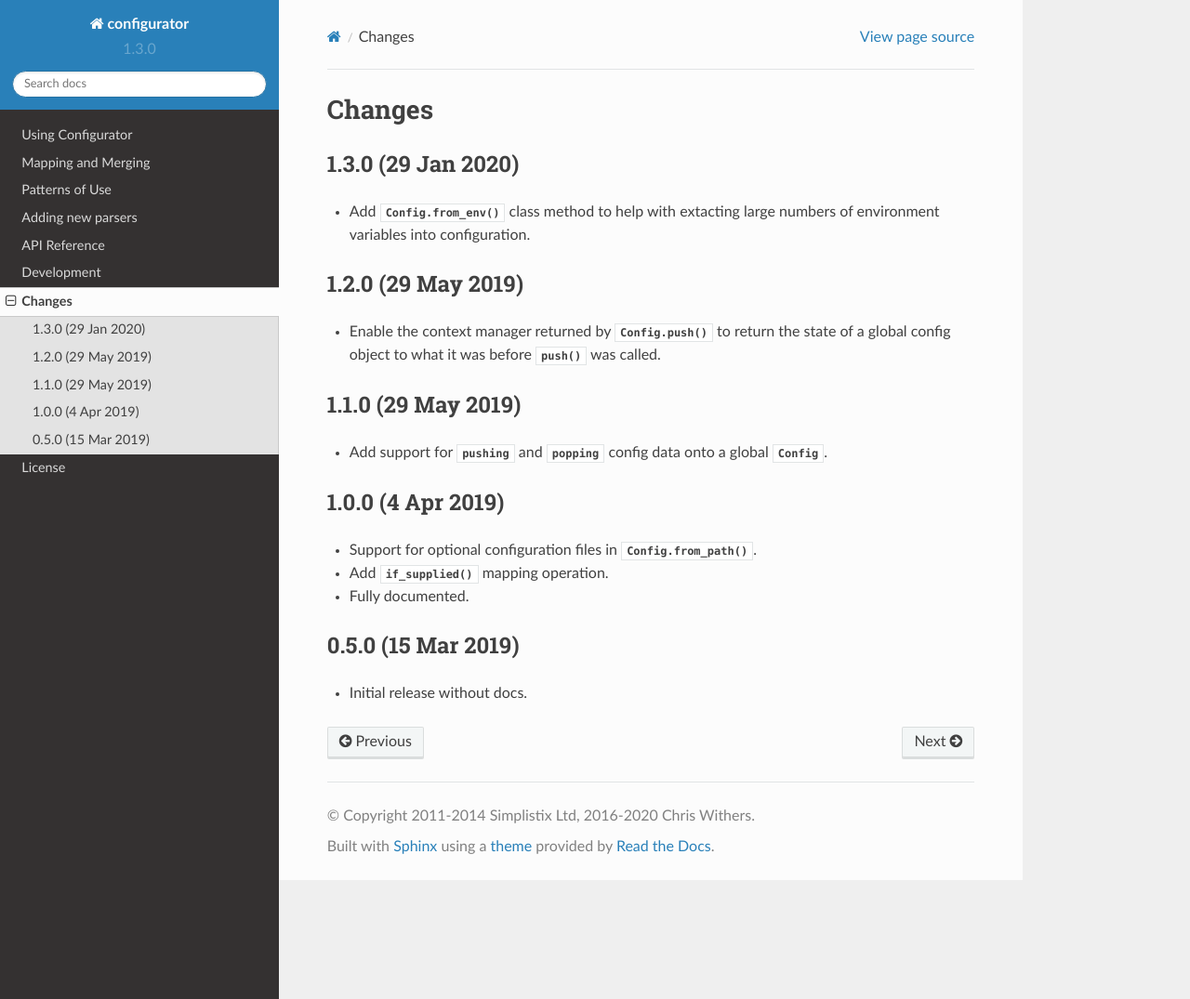
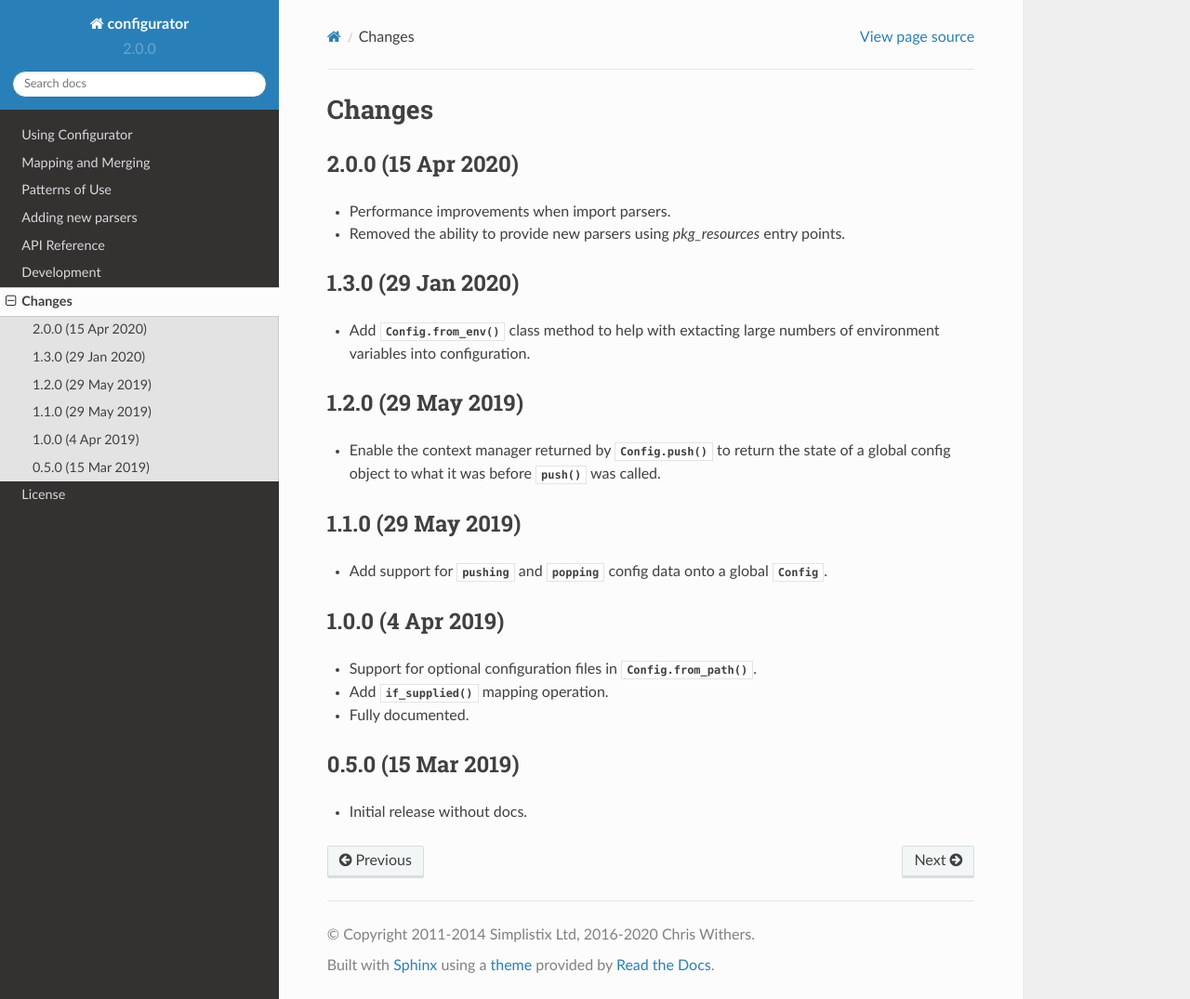
Before and after one commit to simplistix/configurator, a Sphinx documentation site: the page built from docs/changes.rst, in a window 1280 px wide and 1075 px high. Shown: the whole window at 93% size. Built offline with Sphinx 7.4.7 and the Read the Docs theme 2.0.0, drawn with Linux system fonts in a browser that asks for light colours.

Commit message:
Prepare for 2.0.0 release.

```diff
--- a/docs/changes.rst
+++ b/docs/changes.rst
@@ -2,6 +2,14 @@
 
 Changes
 =======
+
+2.0.0 (15 Apr 2020)
+-------------------
+
+- Performance improvements when import parsers.
+
+- Removed the ability to provide new parsers using `pkg_resources`
+  entry points.
 
 1.3.0 (29 Jan 2020)
 -------------------
--- a/setup.py
+++ b/setup.py
@@ -9,7 +9,7 @@ base_dir = os.path.dirname(__file__)
 
 setup(
     name='configurator',
-    version='1.3.0',
+    version='2.0.0',
     author='Chris Withers',
     author_email='chris@withers.org',
     license='MIT',
```
